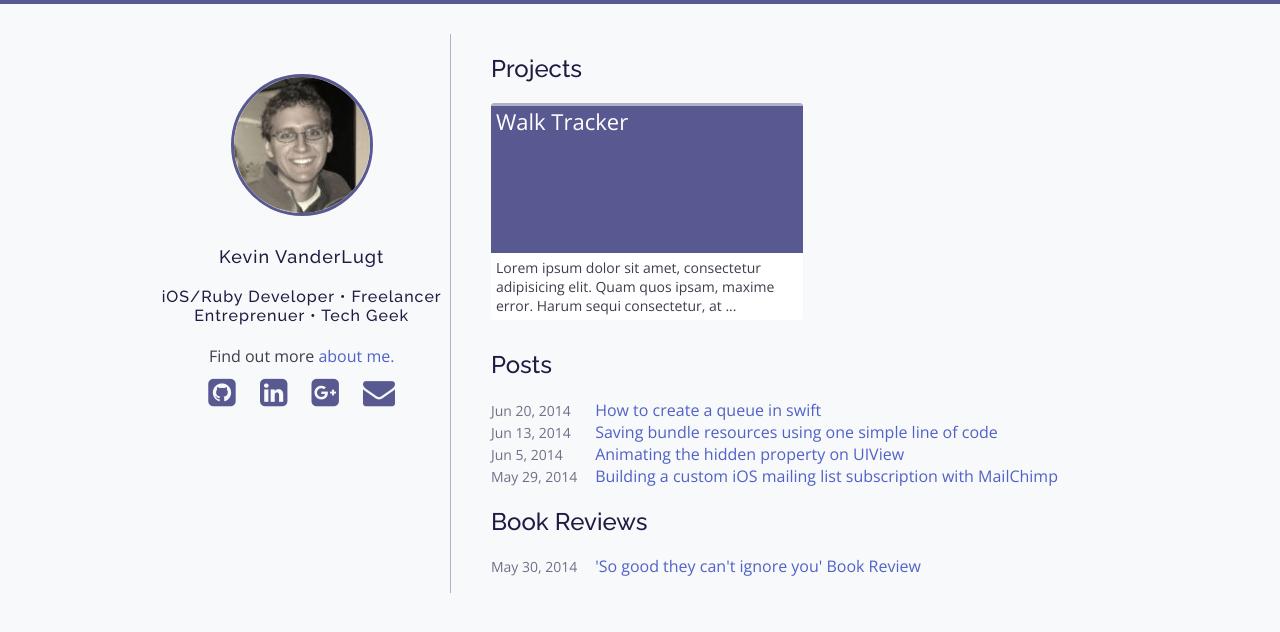
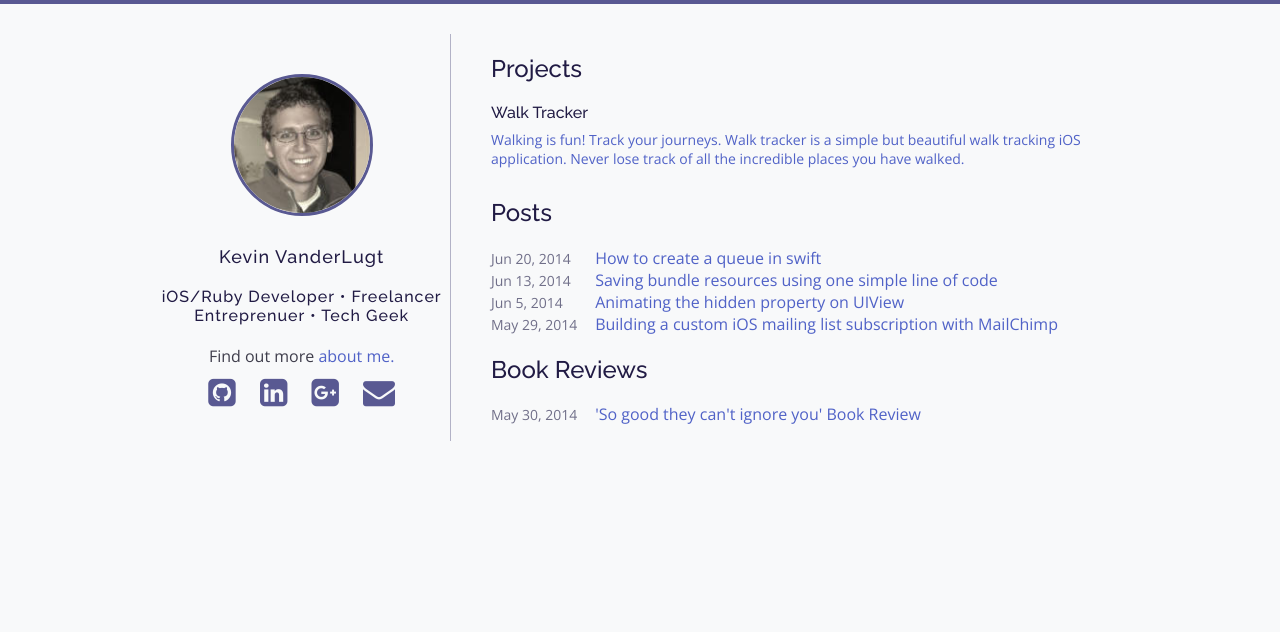
Before and after one commit to kevinvanderlugt/kevinvanderlugt.github.io, a Jekyll site: the page built from index.html, in a window 1280 px wide. Shown: the top 632 px of the page. Built offline with Jekyll 4.4.1, drawn with Linux system fonts in a browser that asks for light colours; nearby versions of some CDN libraries.

Commit message:
Adding some more styling to the homepage

```diff
--- a/_posts/2015-01-27-walk-tracker.md
+++ b/_posts/2015-01-27-walk-tracker.md
@@ -1,7 +1,7 @@
 ---
 layout: post
 title: "Walk Tracker"
-description: "Lorem ipsum dolor sit amet, consectetur adipisicing elit. Quam quos ipsam, maxime error. Harum sequi consectetur, at vel aspernatur cupiditate possimus dignissimos repellat rerum eius dolores numquam est perspiciatis quae!"
+description: "Walking is fun! Track your journeys. Walk tracker is a simple but beautiful walk tracking iOS application. Never lose track of all the incredible places you have walked."
 category: projects
 tags: []
 ---
--- a/css/main.scss
+++ b/css/main.scss
@@ -93,49 +93,16 @@ ul {
 }
 
 li.projects {
-  @include span-columns(5);
-  @include omega(2n);
-
-  @include media($tablet) {
-    @include span-columns(10);
-  }
-  background-color: white;
-
-
-  min-height: em(200px);
-
-  @include border-bottom-radius(3px);
-
   margin-bottom: 10px;
 
-  .project-img {
-    border-top: solid 3px $divider-color;
-    @include border-top-radius(3px);
-
-    min-height: 150px;
-    width: 100%;
-    display:block;
-
-    background-color: $primary-color;
-    color: white;
-
-    .title {
-      font-size: em(22px);
-      padding: 5px;
-    }
+  .title {
+    font-size: 1em;
+    margin-bottom: 8px;
   }
 
-  .project-link {
-    display: block;
+  .description {
     width: 100%;
-    min-height: 100%;
-
-    .description {
-      width: 100%;
-      color: $primary-text-color;
-      font-size: em(14px);
-      margin: 5px;
-    }
+    font-size: em(14px);
   }
 }
 
--- a/index.html
+++ b/index.html
@@ -8,10 +8,8 @@ layout: default
     {% for project in site.categories.projects %}
       <li class="projects">
         <a class="project-link" href="{{ project.url | prepend: site.baseurl }}">
-          <div class="project-img">
-            <span class="title">{{ project.title }}</span>
-          </div>
-          <div class="description">{{ project.description | truncate: 120 }}</div>
+          <h2 class="title">{{ project.title }}</h2>
+          <div class="description">{{ project.description }}</div>
         </a>
       </li>
     {% endfor %}
```
